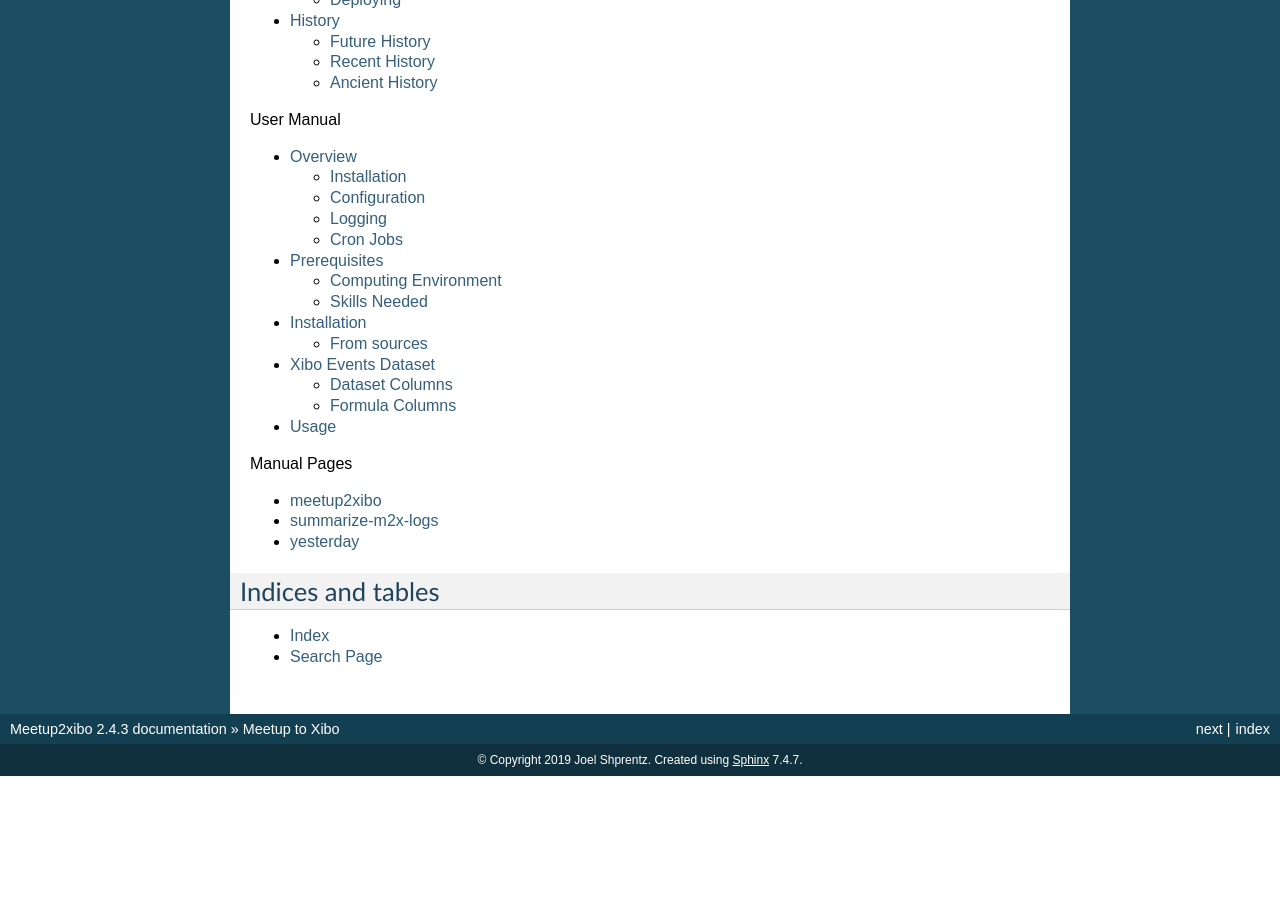
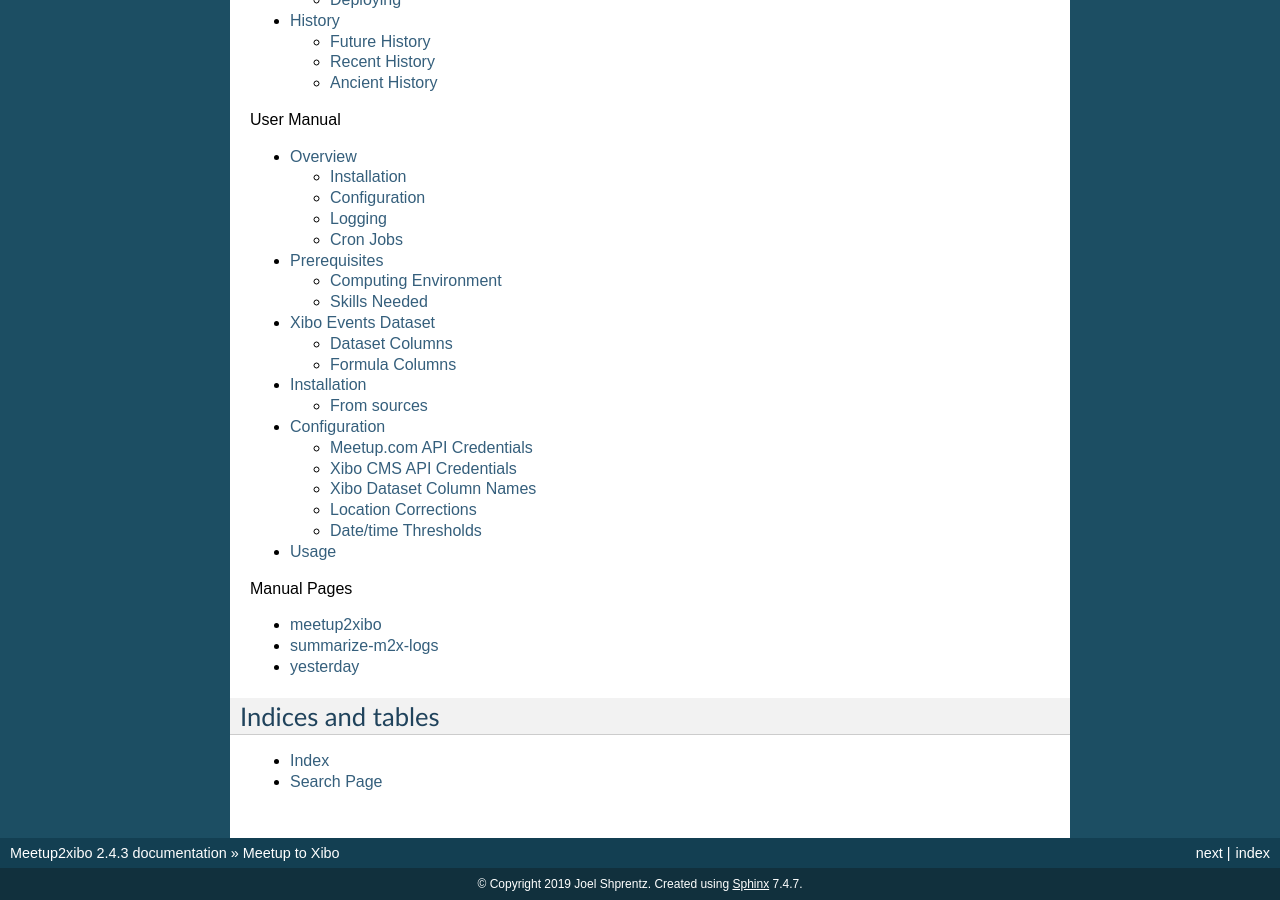
Before and after one commit to jshprentz/meetup2xibo, a Sphinx documentation site: the page built from docs/index.rst, in a window 1280 px wide and 900 px high, scrolled down 1238 px. Built offline with Sphinx 7.4.7, drawn with Linux system fonts in a browser that asks for light colours; before the commit the page ends 2014 px from its top, so only the background shows below that; some of the changed lines change nothing that is shown.

Commit message:
Start explaining environment configuration in user manual.

```diff
--- a/docs/index.rst
+++ b/docs/index.rst
@@ -22,8 +22,9 @@
 
    user-manual/overview
    user-manual/prerequisites
+   user-manual/xibo-dataset-setup
    user-manual/installation
-   user-manual/xibo-dataset-setup
+   user-manual/configuration
    user-manual/usage
 
 .. toctree::
--- /dev/null
+++ b/docs/user-manual/configuration.rst
@@ -0,0 +1,78 @@
+=============
+Configuration
+=============
+
+As recommended in `The Twelve-Factor App`_,
+meetup2xibo gets its configuration from environment variables.
+The :ref:`meetup2xibo man page <meetup2xibo-environment>` defines the
+configuration environment variables.
+The configuration includes:
+
+- Meetup.com :abbr:`API(application programming interface)` credentials
+- Xibo :abbr:`CMS(Content Management System)` API credentials
+- Xibo dataset column names
+- Xibo web server certificate
+- Location corrections
+- Date/time thresholds for event insertion, deletion, and cancellation
+
+On Linux, a configuration shell script is a common way to provide environment
+variables.
+An annotated example configuration script, :github-raw:`/data/meetup2xibo.env`,
+provides a starting point for customization.
+
+The configuration script includes sensitive authorization data, so limit access
+to the user running meetup2xibo.
+For example, this chmod command gives the user read and write permissions, and
+removes permissions from group members and other users:
+
+.. code-block:: bash
+
+   $ chmod u=rw,go-rwx meetup2xibo.env
+
+Meetup.com API Credentials
+--------------------------
+
+Meetup.com requires an API key with each request.
+The API key identifies and authenticates the user of the client application
+(meetup2xibo in this case).
+Meetup.com issues API keys on their `Getting an API Key`_ web page.
+Environment variable :envvar:`MEETUP_API_KEY` provides the API key.
+
+.. warning::
+
+   Meetup.com announced that they will issue no new API keys.
+   They prefer OAuth2, a more secure authentication system.
+   Meetup2xibo needs revision to support OAuth2 at Meetup.com.
+
+Meetup2xibo requests events for a specific Meetup.com group.
+The Meetup.com API use a computer-friendly group :abbr:`URL(Uniform Resource
+Locator)` name instead of the actual group name.
+Locate the group URL name in a web browser address line as shown in
+:numref:`Figure %s <meetup-url-name>`.
+Environment variable :envvar:`MEETUP_GROUP_URL_NAME` provides the URL group
+name.
+
+
+.. figure:: /images/screenshots/meetup-url-name.png
+   :alt: Screenshot of a web browser address line with the Meetup.com URL group
+         name circled within the URL
+   :name: meetup-url-name
+
+   The Meetup.com group URL name, circled in red, is the last part of the
+   group's Meetup.com URL.
+
+Xibo CMS API Credentials
+------------------------
+
+Xibo Dataset Column Names
+-------------------------
+
+Location Corrections
+--------------------
+
+Date/time Thresholds
+--------------------
+
+
+.. _`Getting an API Key`: https://secure.meetup.com/meetup_api/key/
+.. _`The Twelve-Factor App`: https://12factor.net/config
```
Also changed, not shown: docs/images/screenshots/meetup-url-name.png (added).
